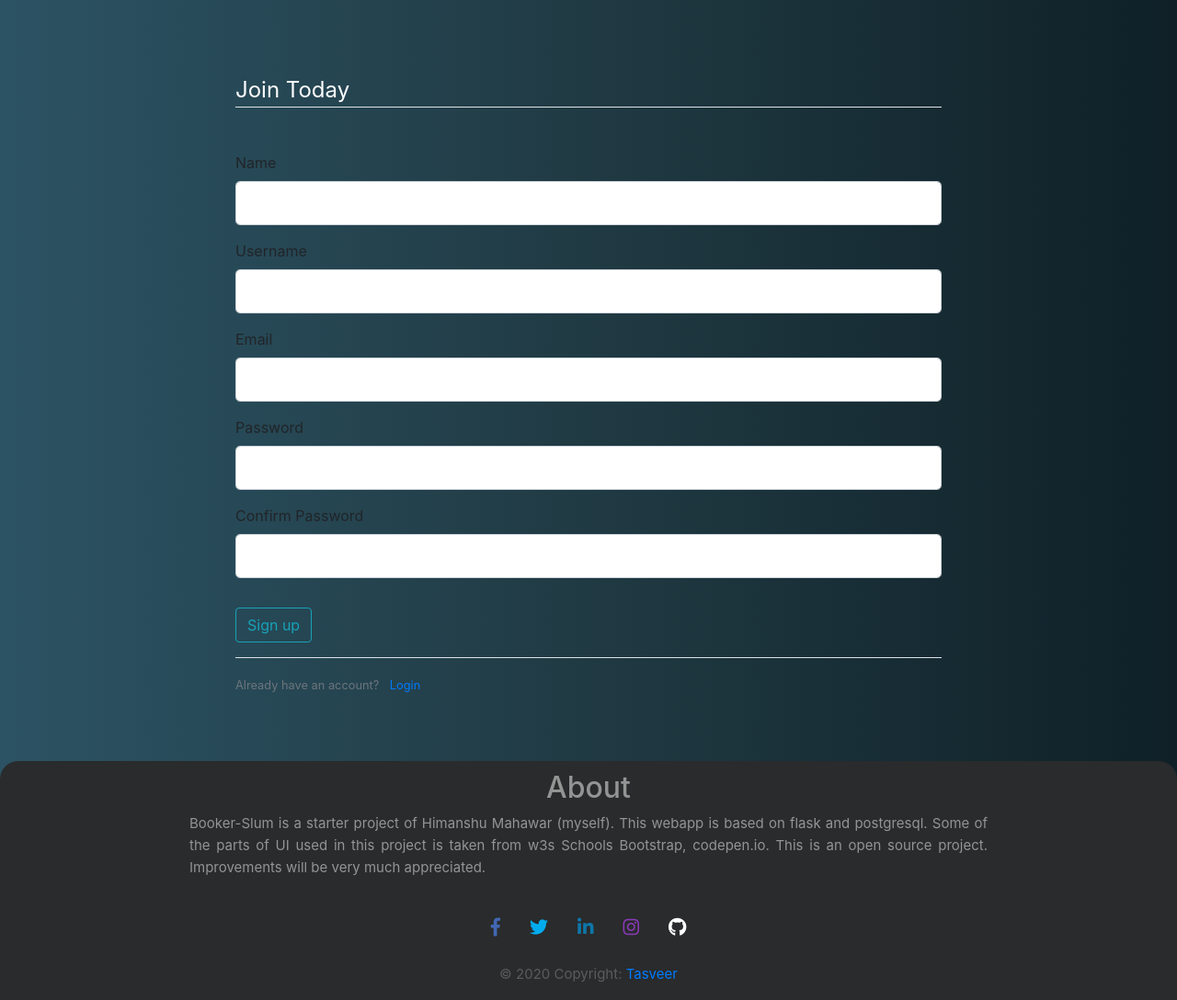
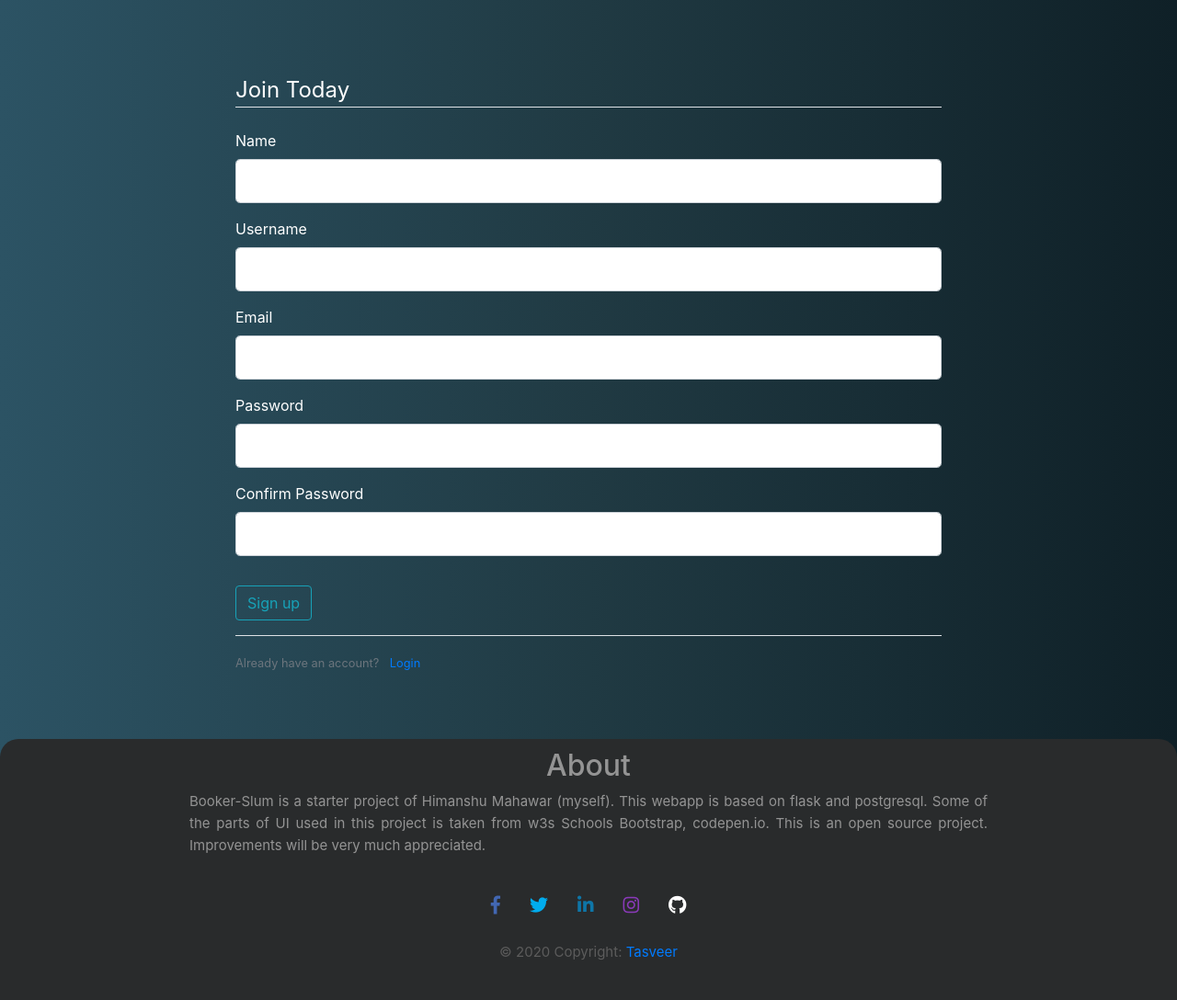
Before and after one commit to himanshu27tasveer/Booker-Slum, a Flask app: page /register in a window 1280 px wide. Shown: the part 56-1144 px from the top of the page at 92% size. After the commit the page ends 1100 px from the top, so only its background shows below. Run offline with Flask 2, Linux system fonts and the light colour scheme; some libraries are stand-ins or nearby versions.

Commit message:
Update register.html

```diff
--- a/app/bookapp/templates/register.html
+++ b/app/bookapp/templates/register.html
@@ -2,13 +2,12 @@
 
 {% block content %}
 
-    <div style="width: 60%;margin-left: 20%;margin-top: 10vh;">
+    <div style="width: 60%;margin-left: 20%;margin-top: 10vh;color: white;">
     	 <div class="content-section">
             <form method="post" action="">
                 {{ form.hidden_tag() }}
                 <fieldset class="form-group">
-                    <legend class="border-bottom mb-4" style="color: white;">Join Today</legend>
-                    <br>
+                    <legend class="border-bottom mb-4">Join Today</legend>
                     <div class="form-group">
                         {{form.name.label(class="form-control-label")}}
 
```
